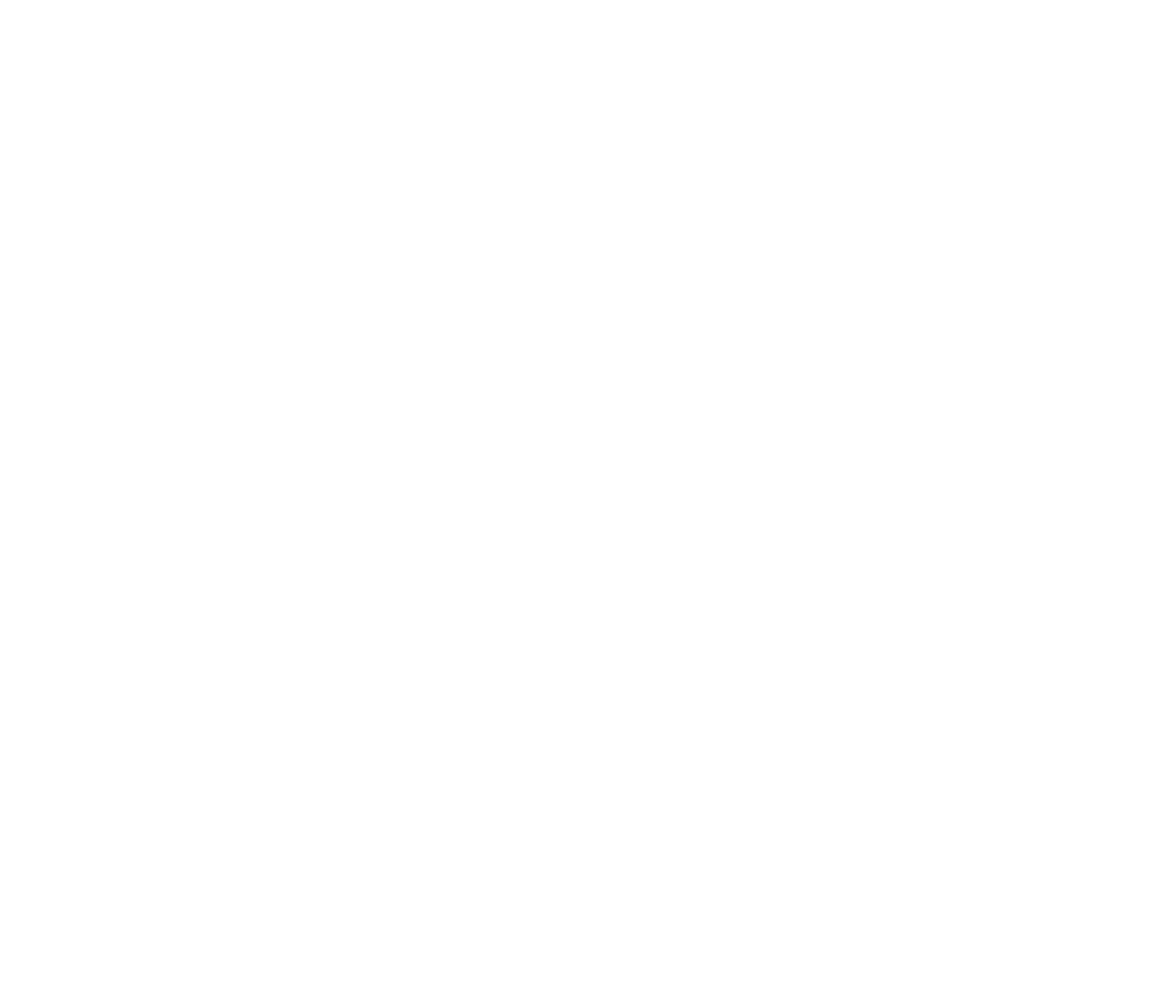
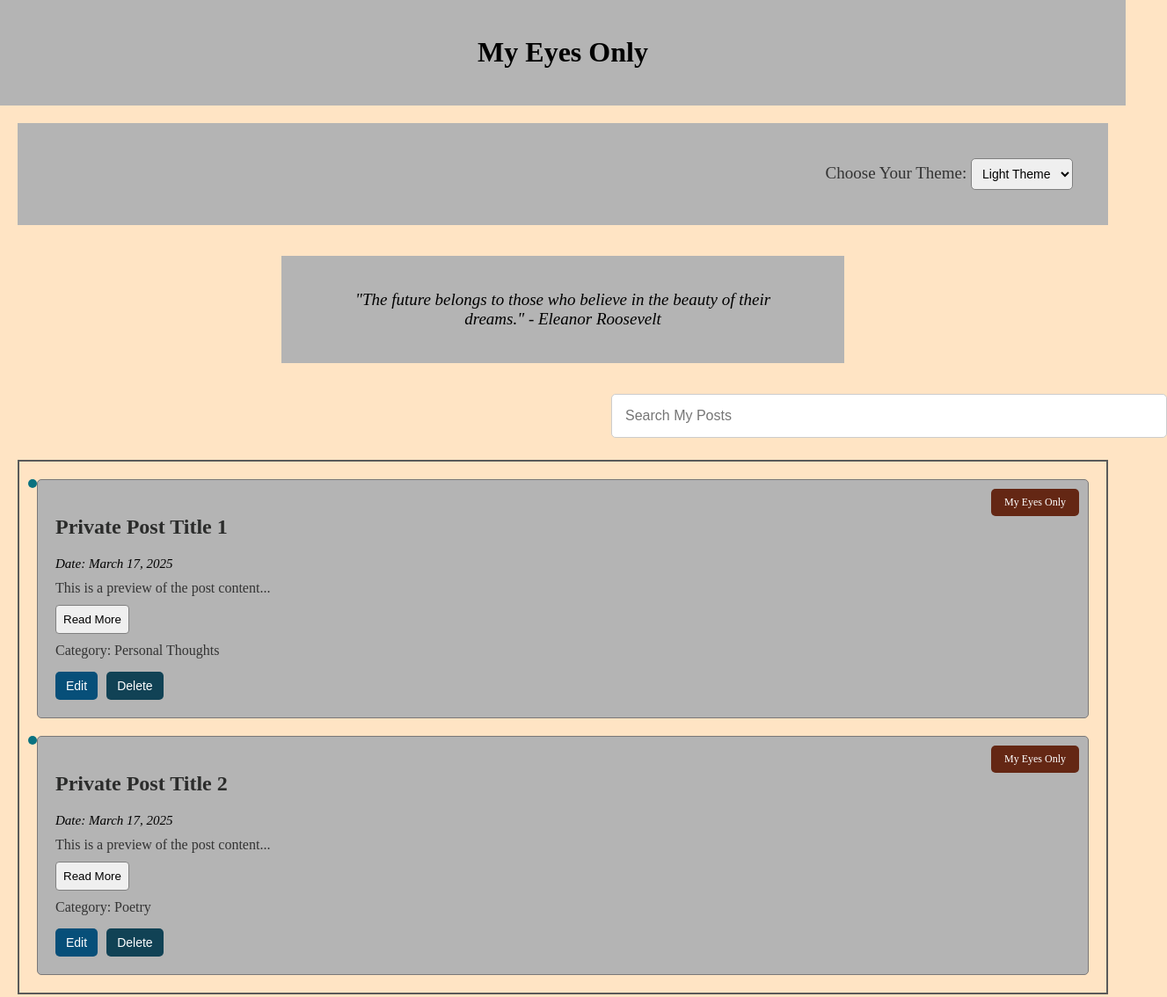
Before and after one commit to BABITA-05/1sem-project-defense, a plain HTML site: page myeyes.html in a window 1280 px wide. Shown: the whole page at 88% size, 1327 px wide, since content can reach past the window. Before the commit the page ends 800 px from the top, so only its background shows below. Drawn offline with Linux system fonts and the light colour scheme.

Commit message:
1st sem project defense

```diff
--- a/about.html
+++ b/about.html
@@ -10,7 +10,7 @@
   <link rel="preconnect" href="https://fonts.googleapis.com">
  <link rel="preconnect" href="https://fonts.gstatic.com" crossorigin>
  <link href="https://fonts.googleapis.com/css2?family=Chela+One&display=swap" rel="stylesheet">
-    <link rel="stylesheet" href="about.css">
+    <link rel="stylesheet" href="style/about.css">
 
 </head>
 <body>
--- /dev/null
+++ b/categories/review.css
@@ -0,0 +1,27 @@
+.post {
+    margin: 20px;
+    padding: 15px;
+    border: 1px solid #ddd;
+    border-radius: 8px;
+    box-shadow: 0 2px 5px rgba(0, 0, 0, 0.1);
+  }
+
+  .reactions {
+    margin-top: 10px;
+  }
+
+  .reactions button {
+    margin-right: 10px;
+    padding: 8px 12px;
+    border: none;
+    background-color: #007BFF;
+    color: white;
+    cursor: pointer;
+    border-radius: 5px;
+    font-size: 14px;
+    transition: background-color 0.3s ease;
+  }
+
+  .reactions button:hover {
+    background-color: #0056b3;
+  }
--- /dev/null
+++ b/categories/story.css
@@ -0,0 +1,37 @@
+body{
+    background-color: rgb(163, 159, 156);
+    margin: 0;
+    padding: 0;
+    align-items: center;
+}
+
+.title{
+    text-align: center;
+    padding-top: 20px;
+}
+.title h1{
+    font-family: cursive, bold;
+    font-size: 40px;
+}
+.main{
+    background-color: rgba(247, 182, 139, 0.884);
+}
+.content{
+   display: flex;
+}
+hr{
+    border-width: 3px;
+}
+.words{
+    font-size: 20px;
+    font-style: italic;
+    font-family: cursive;
+    margin: 15px 80px 150px 80px ;
+}
+.words h3{
+    text-align: right;
+    margin-right: 35px;
+}
+.words i{
+    font-size:23px ;
+}
--- a/myeyes.html
+++ b/myeyes.html
@@ -0,0 +1,68 @@
+<!DOCTYPE html>
+<html lang="en">
+<head>
+    <meta charset="UTF-8">
+    <meta name="viewport" content="width=device-width, initial-scale=1.0">
+    <title>My Eyes Only</title>
+    <link rel="stylesheet" href="style/eyes.css">
+</head>
+<body class="light-theme">
+    <header>
+        <h1>My Eyes Only</h1>
+    </header>
+
+    <div class="main">
+        <!-- Theme Selector -->
+        <div class="theme-selector">
+            <label for="theme">Choose Your Theme:</label>
+            <select id="theme">
+                <option value="light">Light Theme</option>
+                <option value="dark">Dark Theme</option>
+            </select>
+        </div>
+
+        <!-- Quote of the Day -->
+        <div class="quote-box">
+            <blockquote>"The future belongs to those who believe in the beauty of their dreams." - Eleanor Roosevelt</blockquote>
+        </div>
+
+        <!-- Search Bar -->
+        <input type="text" placeholder="Search My Posts" class="search-bar">
+
+        <!-- Timeline Layout -->
+        <div class="timeline">
+            <!-- Post 1 -->
+            <div class="timeline-item">
+                <article class="post">
+                    <h2>Private Post Title 1</h2>
+                    <p class="post-date">Date: March 17, 2025</p> <!-- Date Added Here -->
+                    <p class="post-summary">This is a preview of the post content...</p>
+                    <button class="read-btn">Read More</button>
+                    <div class="category">Category: <span>Personal Thoughts</span></div>
+                    <div class="action-buttons">
+                        <button class="action-btn edit-btn">Edit</button>
+                        <button class="action-btn delete-btn">Delete</button>
+                    </div>
+                    <span class="label">My Eyes Only</span>
+                </article>
+            </div>
+
+            <!-- Post 2 -->
+            <div class="timeline-item">
+                <article class="post">
+                    <h2>Private Post Title 2</h2>
+                    <p class="post-date">Date: March 17, 2025</p> <!-- Date Added Here -->
+                    <p class="post-summary">This is a preview of the post content...</p>
+                    <button class="read-btn">Read More</button>
+                    <div class="category">Category: <span>Poetry</span></div>
+                    <div class="action-buttons">
+                        <button class="action-btn edit-btn">Edit</button>
+                        <button class="action-btn delete-btn">Delete</button>
+                    </div>
+                    <span class="label">My Eyes Only</span>
+                </article>
+            </div>
+        </div>
+    </div>
+</body>
+</html>
--- /dev/null
+++ b/style/create.css
@@ -0,0 +1,86 @@
+/* styles.css */
+body {
+    font-family: Arial, sans-serif;
+    margin: 0;
+    padding: 0;
+    background-color: rgb(236, 222, 205);
+}
+
+header {
+    text-align: center;
+    margin: 0%;
+    padding: 20px;
+    background-color: rgb(180, 180, 180);
+    color: rgb(0, 0, 0);
+}
+
+.main {
+    display: flex;
+    justify-content: center;
+    align-items: center;
+    min-height: 80vh;
+}
+
+form {
+    background-color: rgb(117, 115, 115);
+    padding:  20px 80px;
+    border: 1px solid #ddd;
+    border-radius: 8px;
+    box-shadow: 2px 2px 8px rgba(0, 0, 0, 0.1);
+    width:500px;
+    display: flex;
+    flex-direction: column;
+    gap: 15px;
+    margin: 40px;
+}
+
+input, select, textarea, button {
+    padding: 10px;
+    border: 1px solid #4b4a4a;
+    border-radius: 5px;
+    font-size: 18px;
+}
+
+button {
+    background-color: rgb(116, 112, 112);
+    color: white;
+    font-weight: bold;
+    cursor: pointer;
+    margin-bottom: 20px;
+    margin-top: 30px;
+    padding: 15px;
+}
+
+button:hover {
+    background-color: #051a3f;
+}
+label{
+    font-size: 21px;
+    font-weight: bold;
+}
+select:hover{
+    background-color:  #9c9ea1;
+    color: black;
+}
+footer{
+    text-align: right;
+    padding: 30px;
+    background-color: #9c9ea1;
+    font-style: italic;
+    margin: 0%;
+}
+footer h3{
+    margin-right: 90px;
+}
+/* Popup background (hidden by default) */
+.popup {
+    display: none; /* Initially hidden */
+    position: fixed;
+    top: 0;
+    left: 0;
+    width: 100%;
+    height: 100%;
+    background-color: rgba(0, 0, 0, 0.5); /* Transparent black overlay */
+    justify-content: center;
+    align-items: center;
+}
--- /dev/null
+++ b/style/eyes.css
@@ -0,0 +1,169 @@
+/* General Styling */
+body {
+    font-family: 'Times New Roman', Times, serif;
+    margin: 0;
+    padding: 0;
+    background-color: bisque;
+    color: #333;
+}
+
+header {
+    text-align: center;
+    padding: 20px;
+    background-color: rgb(180, 180, 180);
+    color: black;
+}
+
+.main {
+    padding: 20px;
+}
+
+/* Theme Selector */
+.theme-selector {
+    margin-bottom: 20px;
+    text-align: right;
+    padding: 40px;
+    font-size: 19px;
+    background-color: rgb(180, 180, 180);
+}
+#theme{
+    border: 1px solid grey;
+    padding: 8px;
+    border-radius: 5px;
+    font-size: 14px;
+
+}
+
+/* Themes */
+body.light-theme {
+    background-color: bisque;
+    color: #333;
+}
+
+body.dark-theme {
+    background-color: #070606;
+    color: #f5f5f5;
+}
+
+/* Quote Box */
+.quote-box {
+    margin: 35px auto;
+    background-color: rgb(180, 180, 180);
+    color: #000000;
+    border-left: 5px;
+    padding: 20px;
+    font-style: italic;
+    text-align: center;
+    font-size: 19px;
+    max-width: 600px;
+}
+/* Search Bar */
+.search-bar {
+    padding: 15px;
+    width: 600px ;
+    margin-bottom: 25px;
+    color: #000000;
+    border: 1px solid #ccc;
+    border-radius: 5px;
+    font-size: 16px;
+    margin-left: 675px;
+}
+
+/* Timeline Layout */
+.timeline {
+    display: flex;
+    flex-direction: column;
+    gap: 20px;
+    border: 2px solid #5a5a5a;
+    padding: 20px;
+}
+
+.timeline-item {
+    position: relative;
+}
+
+.timeline-item:before {
+    content: "";
+    position: absolute;
+    left: -10px;
+    top: 0;
+    width: 10px;
+    height: 10px;
+    background-color: #0b7280;
+    border-radius: 50%;
+}
+
+/* Post Styling */
+.post {
+    background-color: rgb(180, 180, 180);
+    border: 1px solid #7a7878;
+    border-radius: 5px;
+    padding: 20px;
+    position: relative;
+}
+
+.post h2 {
+    color: #2b2c2b;
+}
+
+.post-summary {
+    margin: 10px 0;
+}
+.read-btn{
+    margin-bottom: 10px;
+    padding: 8px;
+    border-radius: 4px;
+    border: 1px solid grey;
+}
+
+.read-btn:hover {
+    background-color: #947271;
+    color: white;
+    cursor: pointer;
+}
+
+/* Action Buttons */
+.action-buttons {
+    margin-top: 15px;
+    display: flex;
+    gap: 10px;
+}
+
+.action-btn {
+    padding: 8px 12px;
+    font-size: 14px;
+    border: none;
+    border-radius: 5px;
+    cursor: pointer;
+    color: white;
+}
+
+.edit-btn {
+    background-color: #074f79;
+}
+
+.delete-btn {
+    background-color: #114255;
+}
+
+.action-btn:hover {
+    opacity: 0.8;
+}
+
+/* Privacy Label */
+.label {
+    position: absolute;
+    top: 10px;
+    right: 10px;
+    background-color: #642714;
+    color: white;
+    padding: 8px 15px;
+    border-radius: 5px;
+    font-size: 12px;
+}
+.post-date {
+    font-size: 15px;
+    color: #000000;
+    margin-bottom: 10px;
+    font-style: italic;
+}
--- a/style/index.css
+++ b/style/index.css
@@ -55,7 +55,8 @@ body{
 }
 
 .dropdown-content a:hover {
-    background-color: bisque;
+    background-color: rgb(87, 85, 83);
+    color: bisque;
 }
 
 .dropdown:hover .dropdown-content {
```
Also changed, not shown: categories/thoughts.css (+4 -3 lines), create.html (added, +43 -0 lines), index.html (+2 -2 lines), open.html (+1 -14 lines), reviews.html (+20 -0 lines), story.html (+26 -1 lines), thoughts.html (+1 -1 lines), assets/love.jpg (added), assets/love.png (deleted), style/about.css (renamed from about.css).
